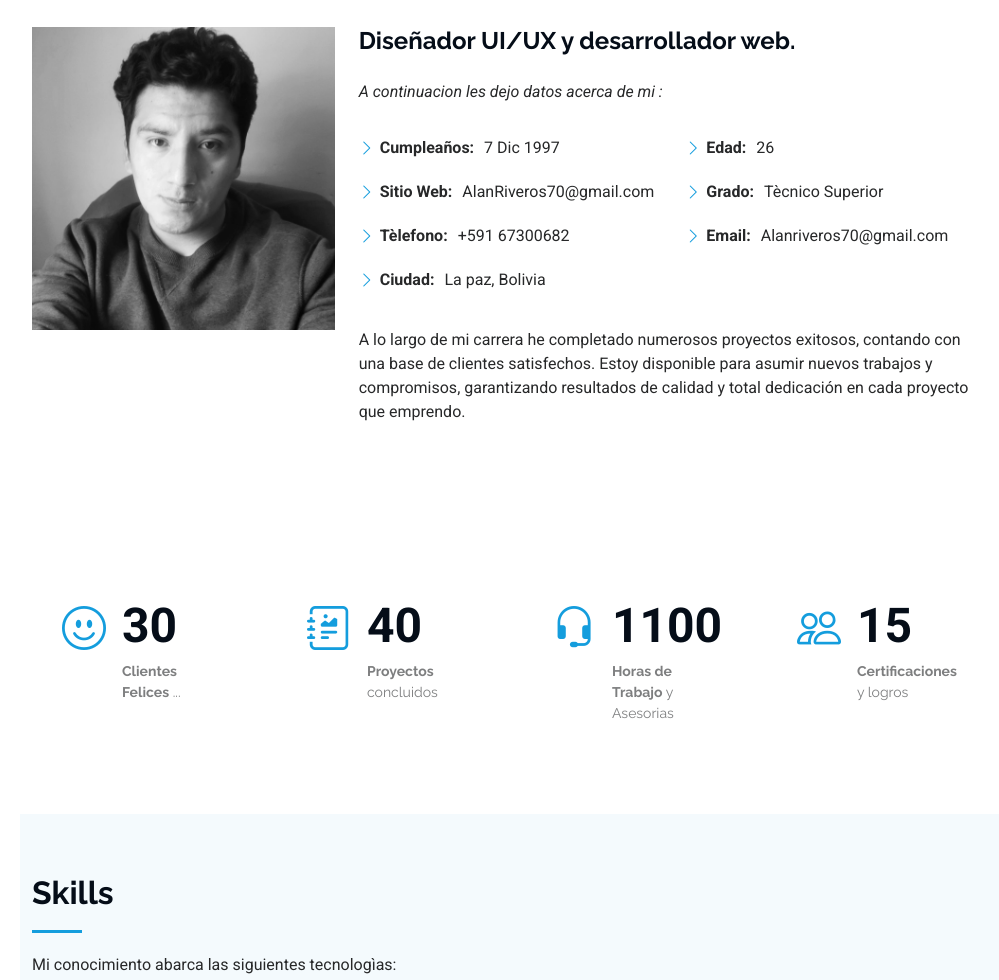
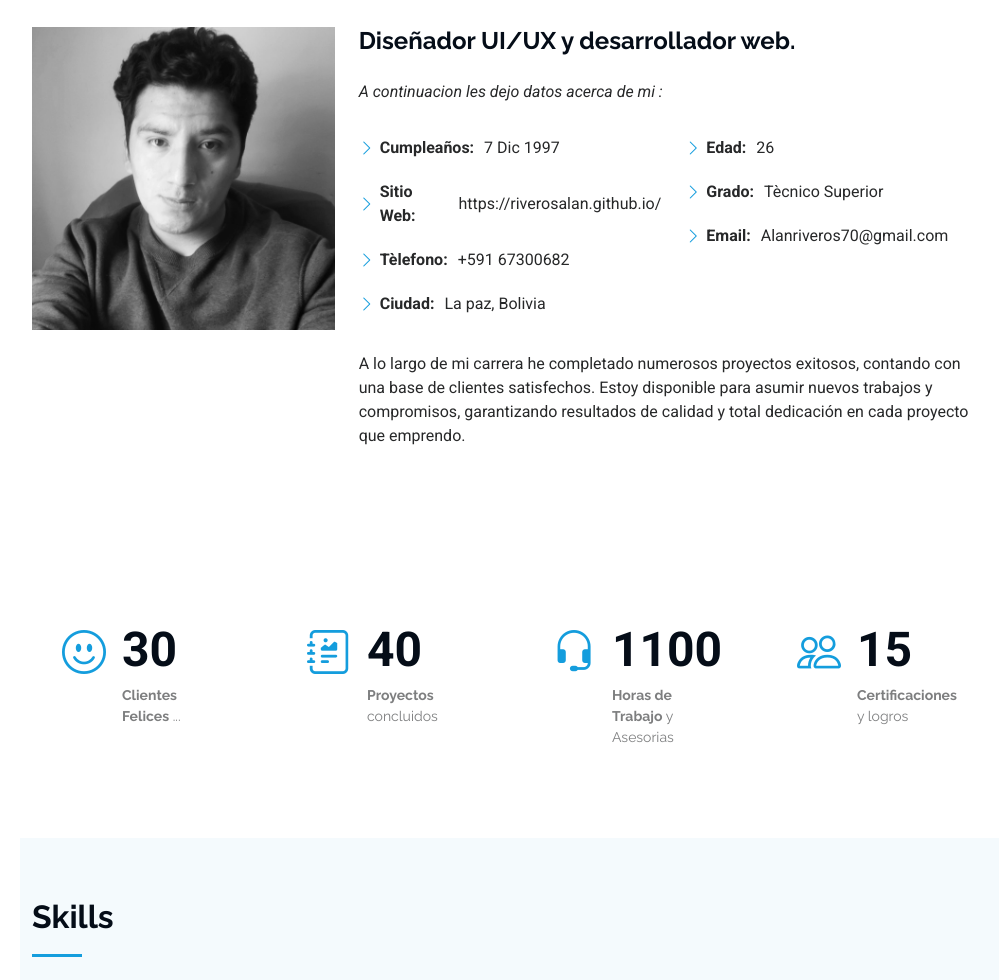
Before and after one commit to RiverosAlan/RiverosAlan.github.io, a plain HTML site: page index.html in a window 1280 px wide. Shown: the part 1043-2023 px from the top of the page, without its empty margins (280-1279 px from the left). Drawn offline with Linux system fonts and the light colour scheme.

Commit message:
Descripción de los cambios realizados

```diff
--- a/index.html
+++ b/index.html
@@ -150,7 +150,7 @@
               <div class="col-lg-6">
                 <ul>
                   <li><i class="bi bi-chevron-right"></i> <strong>Cumpleaños:</strong> <span>7 Dic 1997</span></li>
-                  <li><i class="bi bi-chevron-right"></i> <strong>Sitio Web:</strong> <span>AlanRiveros70@gmail.com</span></li>
+                  <li><i class="bi bi-chevron-right"></i> <strong>Sitio Web:</strong> <span>https://riverosalan.github.io/</span></li>
                   <li><i class="bi bi-chevron-right"></i> <strong>Tèlefono:</strong> <span>+591 67300682</span></li>
                   <li><i class="bi bi-chevron-right"></i> <strong>Ciudad:</strong> <span>La paz, Bolivia</span></li>
                 </ul>
```
